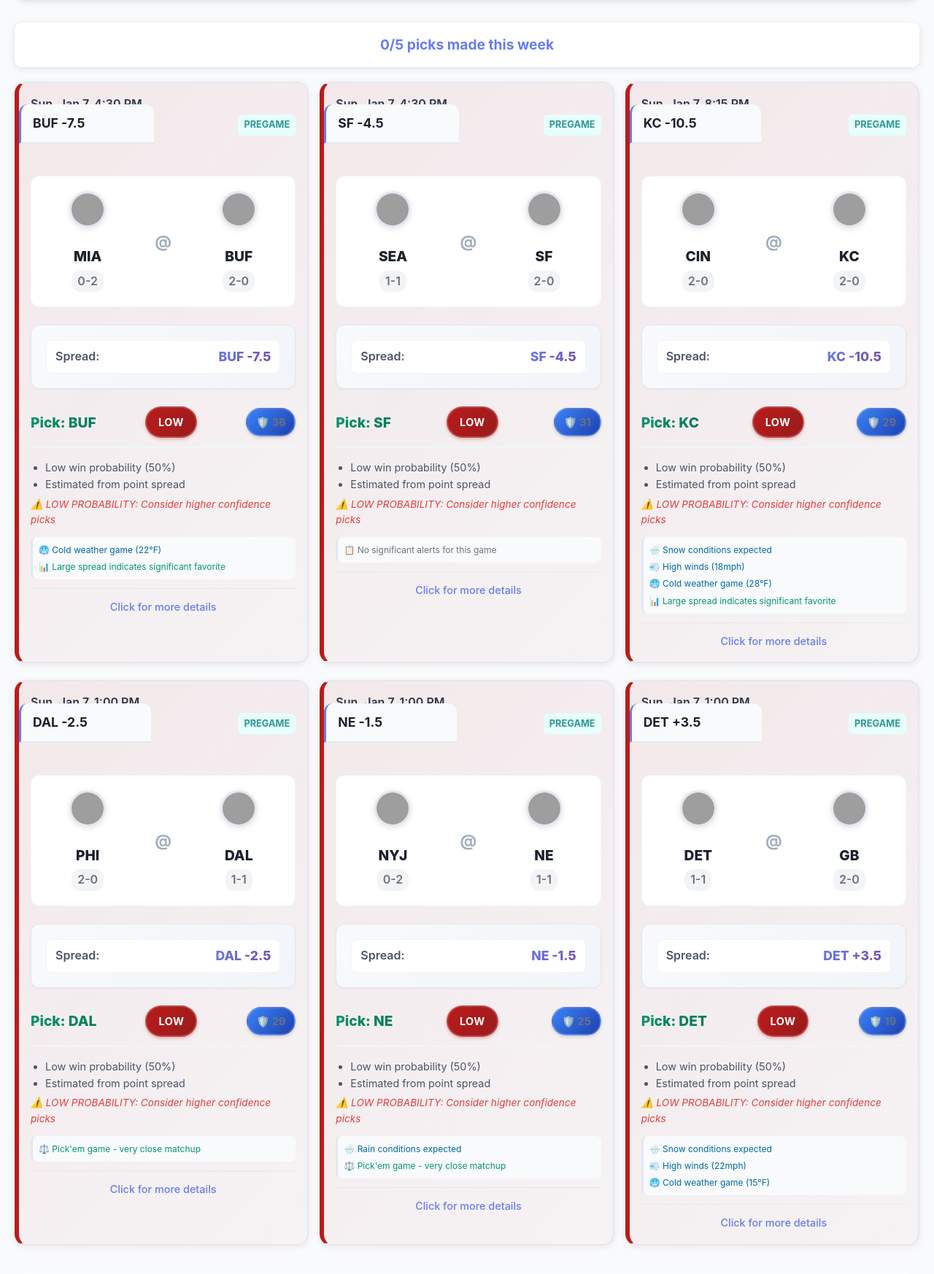
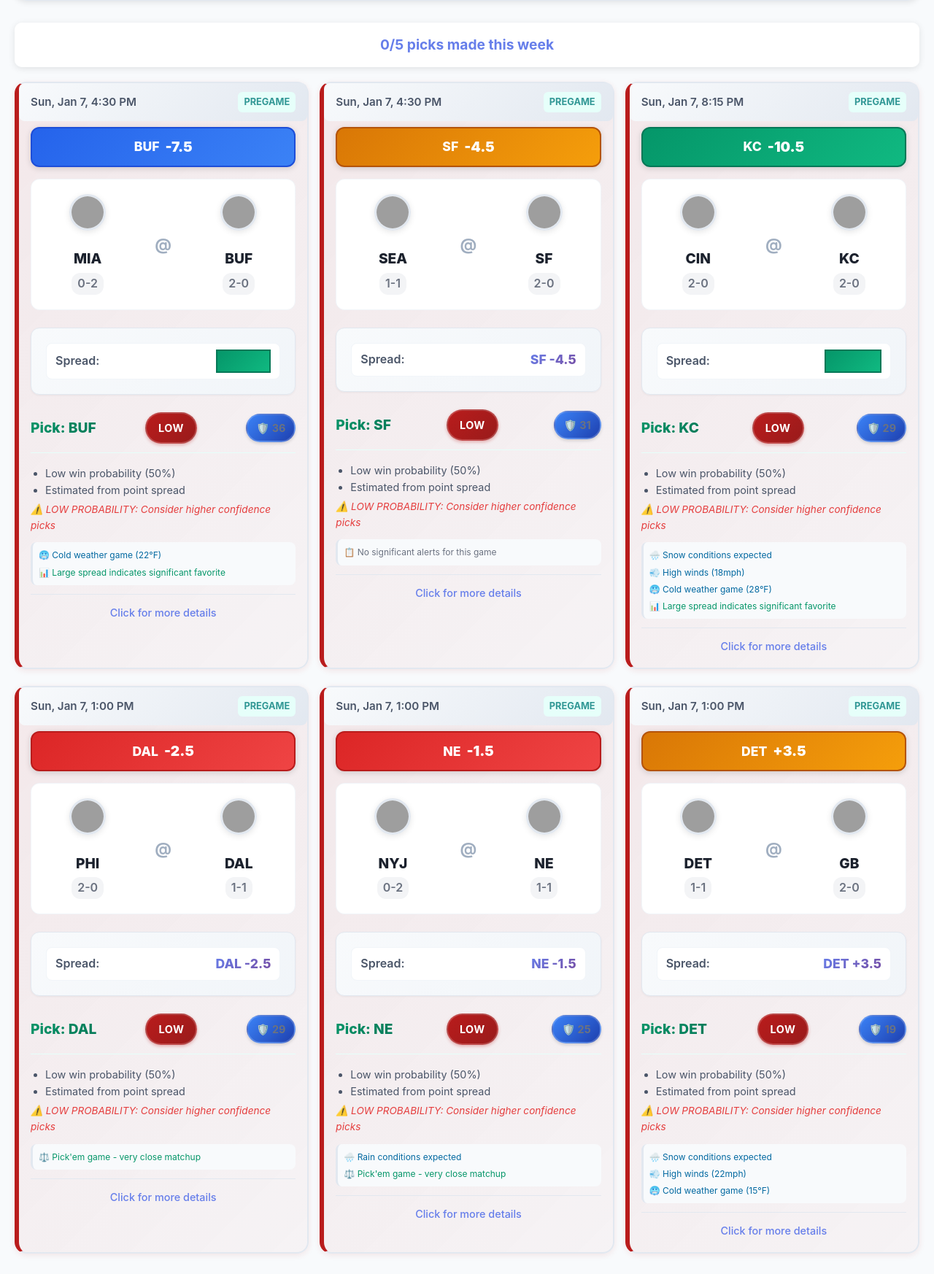
Before and after one commit to MagicWifiMoney/nfl-eliminator-tracker, a Flask app: page / in a window 1280 px wide. Shown: the part 601-2347 px from the top of the page at 73% size. Run offline with Flask 3, Linux system fonts and the light colour scheme; data that the repository does not hold is empty; grey boxes are pictures that could not be loaded.

Commit message:
Game Card Visual Enhancement: Prominent spread badges and glow effects
- Remove spread from game header/time display for cleaner layout
- Create large, color-coded spread badges for instant recognition:
  • Green for large spreads (10+ pts) - Safe picks
  • Blue for medium spreads (7-9 pts) - Good picks
  • Orange for small spreads (3-6 pts) - Risky picks
  • Red for pick'em games (<3 pts) - Very risky
- Add subtle glow animations for recommended team logos
- Enhance eliminator recommendation cards with glowing borders
- Add shimmer hover effects on spread badges
- Improve game header styling with gradients and better spacing
- Add color-coded game status indicators

Visual hierarchy now prioritizes spread visibility as primary element

🤖 Generated with [Claude Code](https://claude.ai/code)

Co-Authored-By: Claude <noreply@anthropic.com>

```diff
--- a/templates/index.html
+++ b/templates/index.html
@@ -311,35 +311,40 @@
             display: flex;
             justify-content: space-between;
             align-items: center;
-            margin-bottom: 16px;
-            padding-bottom: 12px;
-        }
-
-        .header-left {
-            display: flex;
-            flex-direction: column;
-            gap: 4px;
-        }
-
-        .game-spread {
-            font-size: 1.1rem;
-            font-weight: 700;
-            color: #1a202c;
+            margin-bottom: 8px;
+            padding: 12px 16px;
+            background: linear-gradient(135deg, #f8fafc, #e2e8f0);
+            border-radius: 8px;
+            margin: -16px -16px 8px -16px;
+        }
+
+        .game-time {
+            font-size: 0.95rem;
+            color: #4a5568;
+            font-weight: 600;
+        }
+
+        .game-status {
+            font-size: 0.8rem;
+            padding: 4px 8px;
+            border-radius: 12px;
+            font-weight: 600;
+            text-transform: uppercase;
+        }
+
+        .status-pregame {
             background: #e2e8f0;
-            padding: 4px 8px;
-            border-radius: 6px;
-            border-left: 3px solid #667eea;
-            border-bottom: 2px solid #e2e8f0;
-            background: #f8fafc;
-            margin: -16px -16px 16px -16px;
-            padding: 12px 16px;
-            border-radius: 12px 12px 0 0;
-        }
-
-        .game-time {
-            font-size: 1rem;
-            color: #2d3748;
-            font-weight: 600;
+            color: #4a5568;
+        }
+
+        .status-in_progress {
+            background: #fee2e2;
+            color: #dc2626;
+        }
+
+        .status-final {
+            background: #d1fae5;
+            color: #059669;
         }
 
         .game-status {
@@ -1646,6 +1686,71 @@
         .click-details span:hover {
             color: #4c51bf;
             text-decoration: underline;
+        }
+
+        /* Spread Badge Styling */
+        .spread-badge {
+            display: flex;
+            align-items: center;
+            justify-content: center;
+            gap: 8px;
+            padding: 10px 16px;
+            border-radius: 12px;
+            margin: 8px 0 16px 0;
+            font-weight: 700;
+            box-shadow: 0 2px 8px rgba(0,0,0,0.15);
+            position: relative;
+            overflow: hidden;
+        }
+
+        .spread-badge::before {
+            content: '';
+            position: absolute;
+            top: 0;
+            left: -100%;
+            width: 100%;
+            height: 100%;
+            background: linear-gradient(90deg, transparent, rgba(255,255,255,0.3), transparent);
+            transition: left 0.5s;
+        }
+
+        .spread-badge:hover::before {
+            left: 100%;
+        }
+
+        .spread-team {
+            font-size: 1.1rem;
+            font-weight: 800;
+        }
+
+        .spread-value {
+            font-size: 1.2rem;
+            font-weight: 900;
+        }
+
+        /* Spread Badge Color Coding */
+        .spread-large {
+            background: linear-gradient(135deg, #059669, #10b981);
+            color: white;
+            border: 2px solid #047857;
+        }
+
+        .spread-medium {
+            background: linear-gradient(135deg, #2563eb, #3b82f6);
+            color: white;
+            border: 2px solid #1d4ed8;
+        }
+
+        .spread-small {
+            background: linear-gradient(135deg, #d97706, #f59e0b);
+            color: white;
+            border: 2px solid #b45309;
+        }
+
+        .spread-pickem {
+            background: linear-gradient(135deg, #dc2626, #ef4444);
+            color: white;
+            border: 2px solid #b91c1c;
         }
         .insight-item {
             font-size: 0.75rem;
@@ -2850,12 +2955,15 @@
                 return `
                     <div class="game-card" data-game-id="${game.id}" data-confidence="${game.eliminator?.confidence || 'low'}">
                         <div class="game-header">
-                            <div class="header-left">
-                                <span class="game-time">${gameTime}</span>
-                                ${game.spread !== 0 ? `<span class="game-spread">${game.spread > 0 ? game.away_team.abbr : game.home_team.abbr} ${spreadText}</span>` : ''}
-                            </div>
+                            <span class="game-time">${gameTime}</span>
                             <span class="game-status status-${game.status}">${game.status}</span>
                         </div>
+
+                        ${game.spread !== 0 ? `
+                        <div class="spread-badge ${this.getSpreadBadgeClass(game.spread)}">
+                            <div class="spread-team">${game.spread > 0 ? game.away_team.abbr : game.home_team.abbr}</div>
+                            <div class="spread-value">${spreadText}</div>
+                        </div>` : ''}
 
                         <div class="matchup">
                             <div class="team">
@@ -2972,6 +3080,14 @@
                 }
 
                 return insights.length > 0 ? insights.join('') : '<div class="insight-item">📋 No significant alerts for this game</div>';
+            }
+
+            getSpreadBadgeClass(spread) {
+                const absSpread = Math.abs(spread);
+                if (absSpread >= 10) return 'spread-large';
+                if (absSpread >= 7) return 'spread-medium';
+                if (absSpread >= 3) return 'spread-small';
+                return 'spread-pickem';
             }
 
             showGameDetails(gameId) {
```
Also changed, not shown: other parts of templates/index.html (+35 -0 lines).
